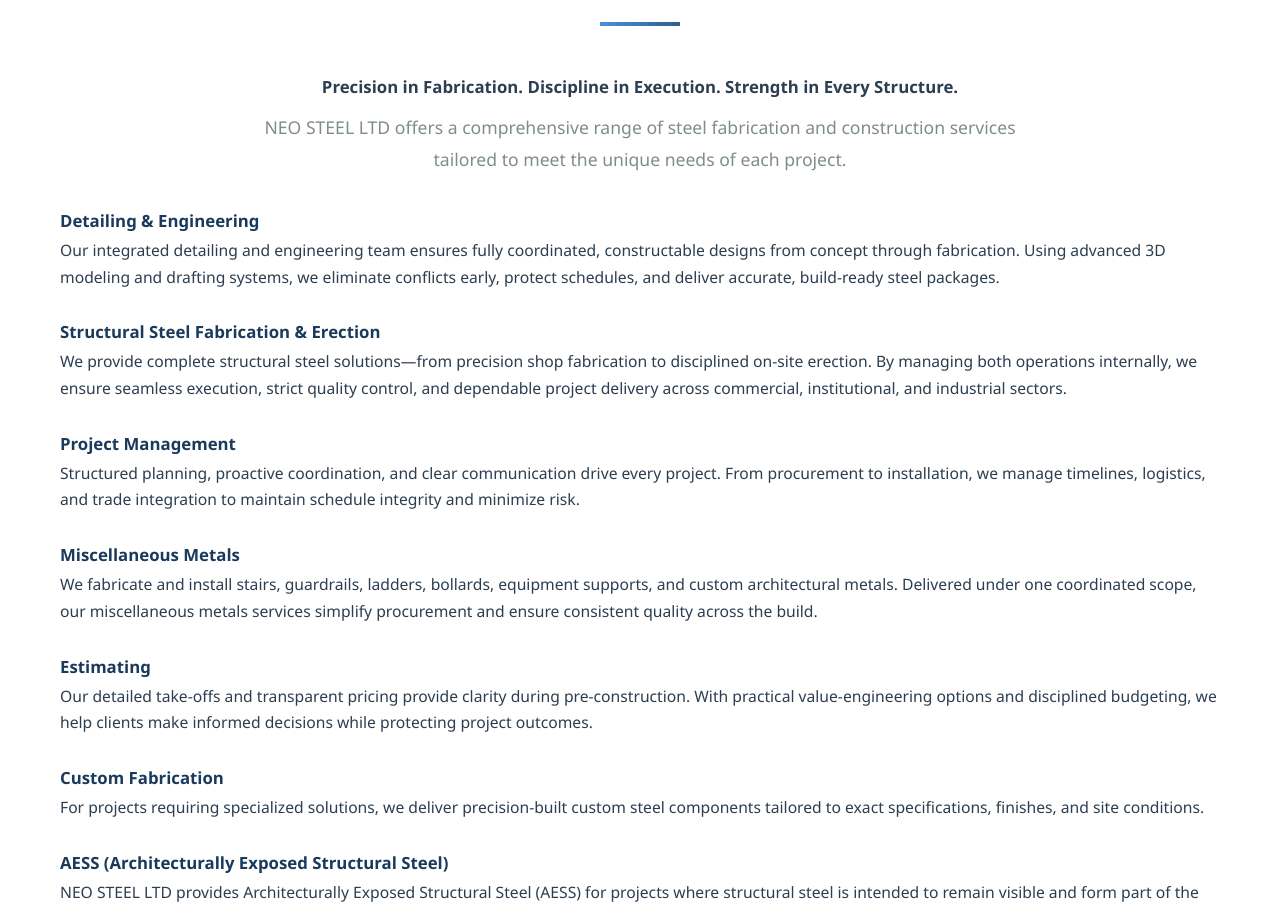
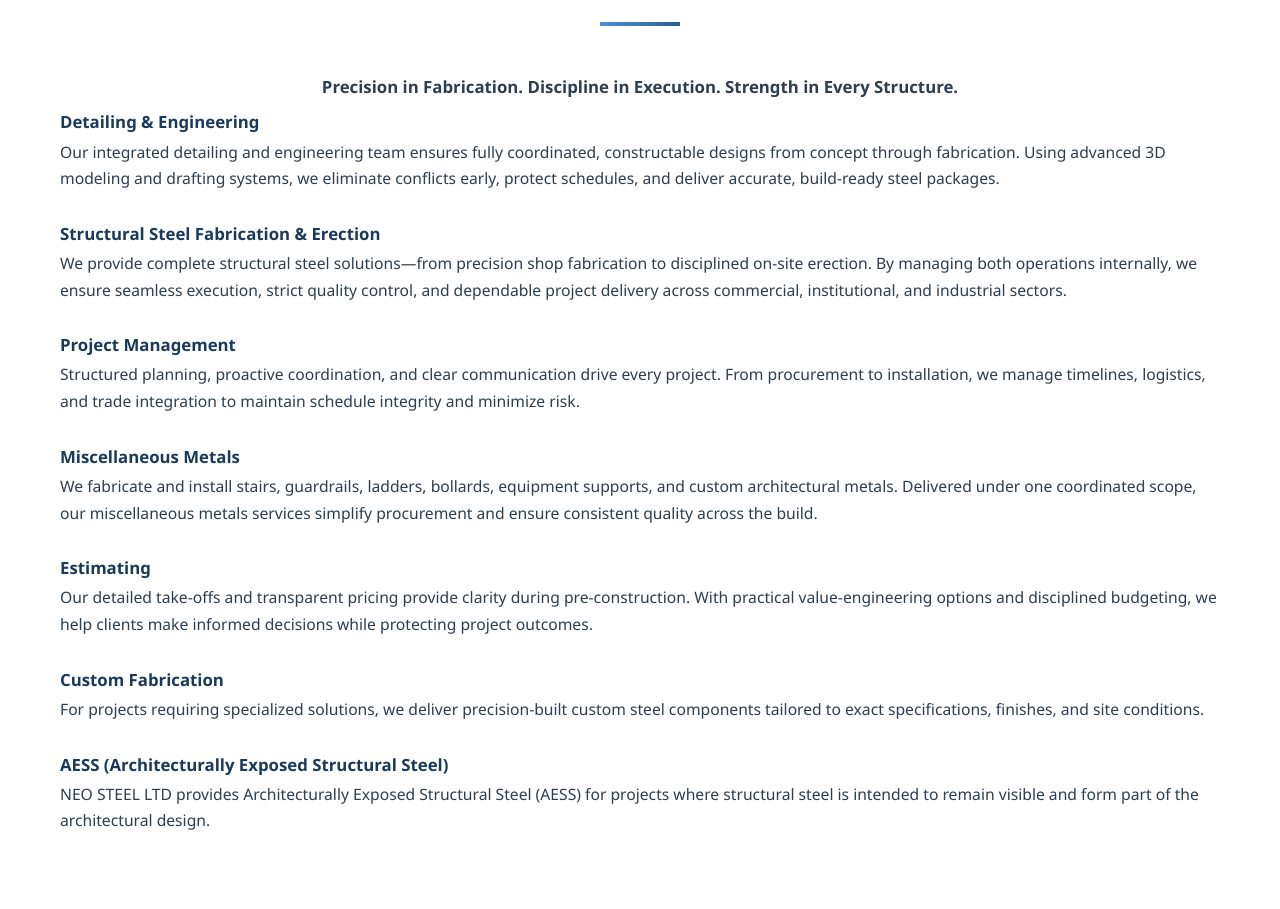
Before and after one commit to elvinhatamov/neo-steel-website, a React (Vite) app: page / in a window 1280 px wide. Shown: the part 2357-3266 px from the top of the page. Built offline with nearby package versions, Linux system fonts and the light colour scheme.

Commit message:
Remove introductory paragraph from Services component to streamline content presentation

```diff
--- a/src/components/Services.jsx
+++ b/src/components/Services.jsx
@@ -46,10 +46,6 @@
         <p className="services-tagline">
           Precision in Fabrication. Discipline in Execution. Strength in Every Structure.
         </p>
-        <p className="services-intro">
-          NEO STEEL LTD offers a comprehensive range of steel fabrication and construction services
-          tailored to meet the unique needs of each project.
-        </p>
 
         <div className="services-scope">
           {serviceScope.map((item, index) => (
```
